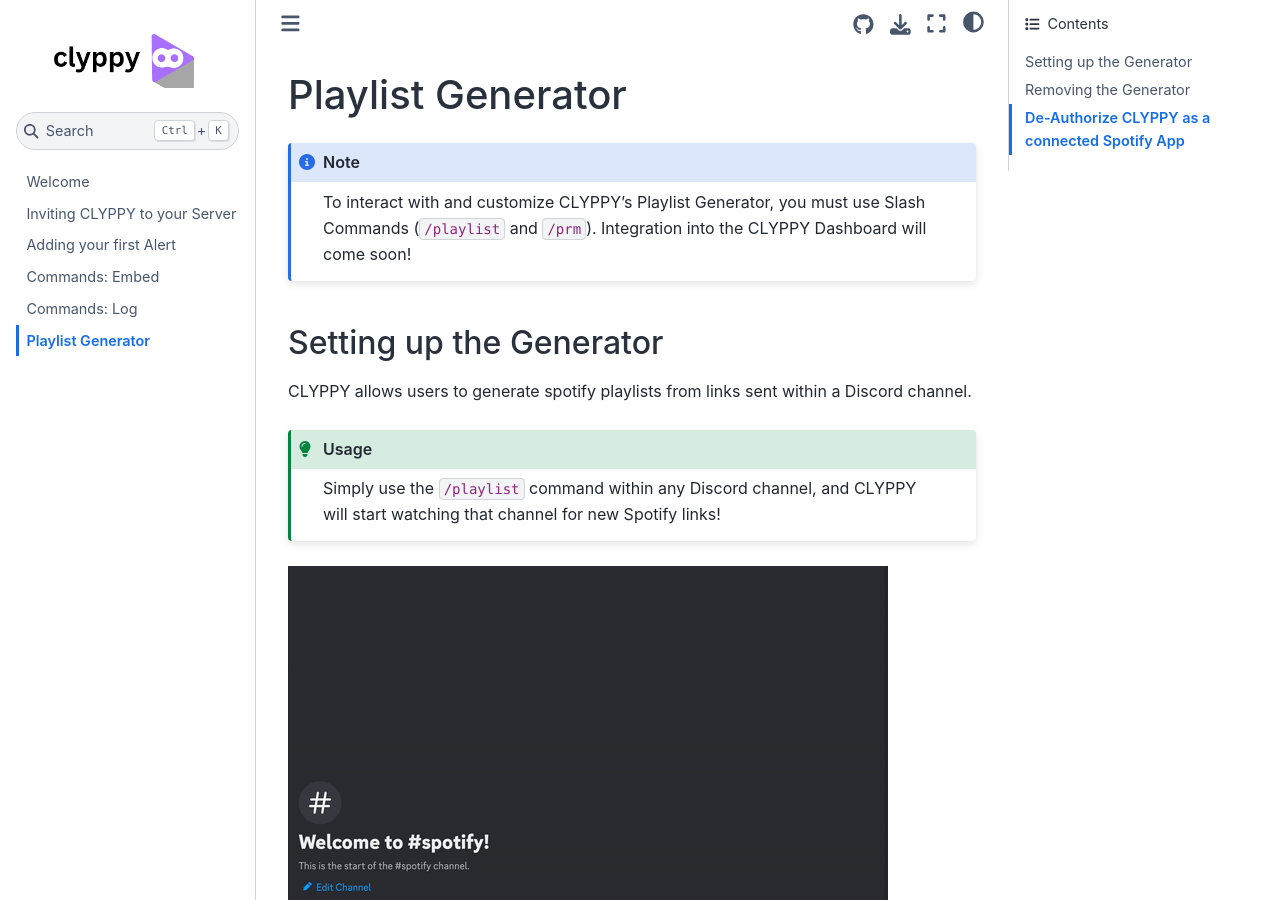
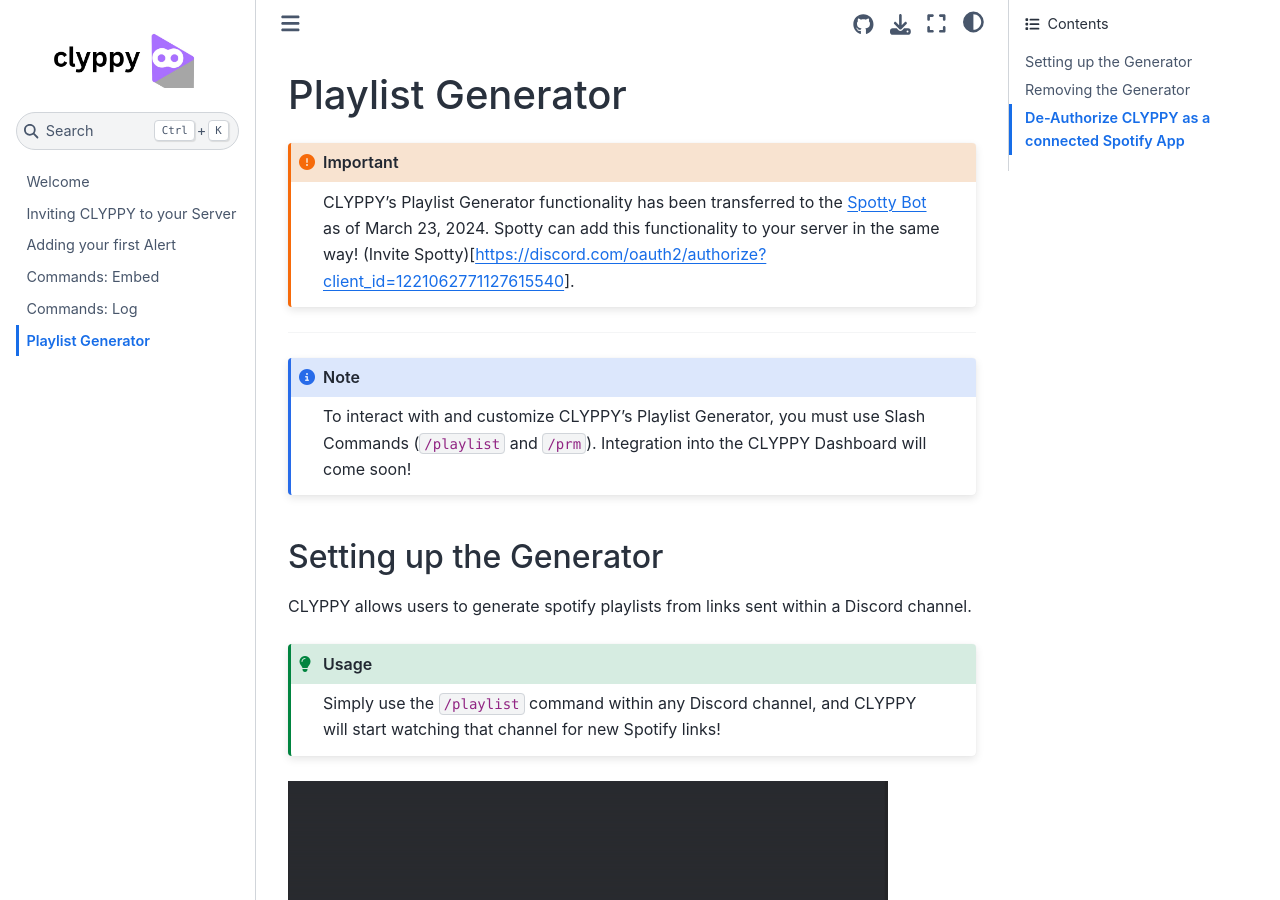
Before and after one commit to feelixs/clyppy-docs, a Jupyter Book: the page built from docs/playlist.md, in a window 1280 px wide and 900 px high. Built offline with Jupyter Book 1.0.4 settings and Sphinx 7.4.7 and the Sphinx Book theme 1.1.4, drawn with Linux system fonts in a browser that asks for light colours.

Commit message:
Update playlist.md

````diff
--- a/docs/playlist.md
+++ b/docs/playlist.md
@@ -1,4 +1,10 @@
 # Playlist Generator
+
+```{important}
+CLYPPY's Playlist Generator functionality has been transferred to the [Spotty Bot](https://spotty.clyppy.com) as of March 23, 2024. Spotty can add this functionality to your server in the same way! (Invite Spotty)[https://discord.com/oauth2/authorize?client_id=1221062771127615540].
+```
+
+ ---
 
 ```{note}
 To interact with and customize CLYPPY's Playlist Generator, you must use Slash Commands (`/playlist` and `/prm`). Integration into the CLYPPY Dashboard will come soon!
````
